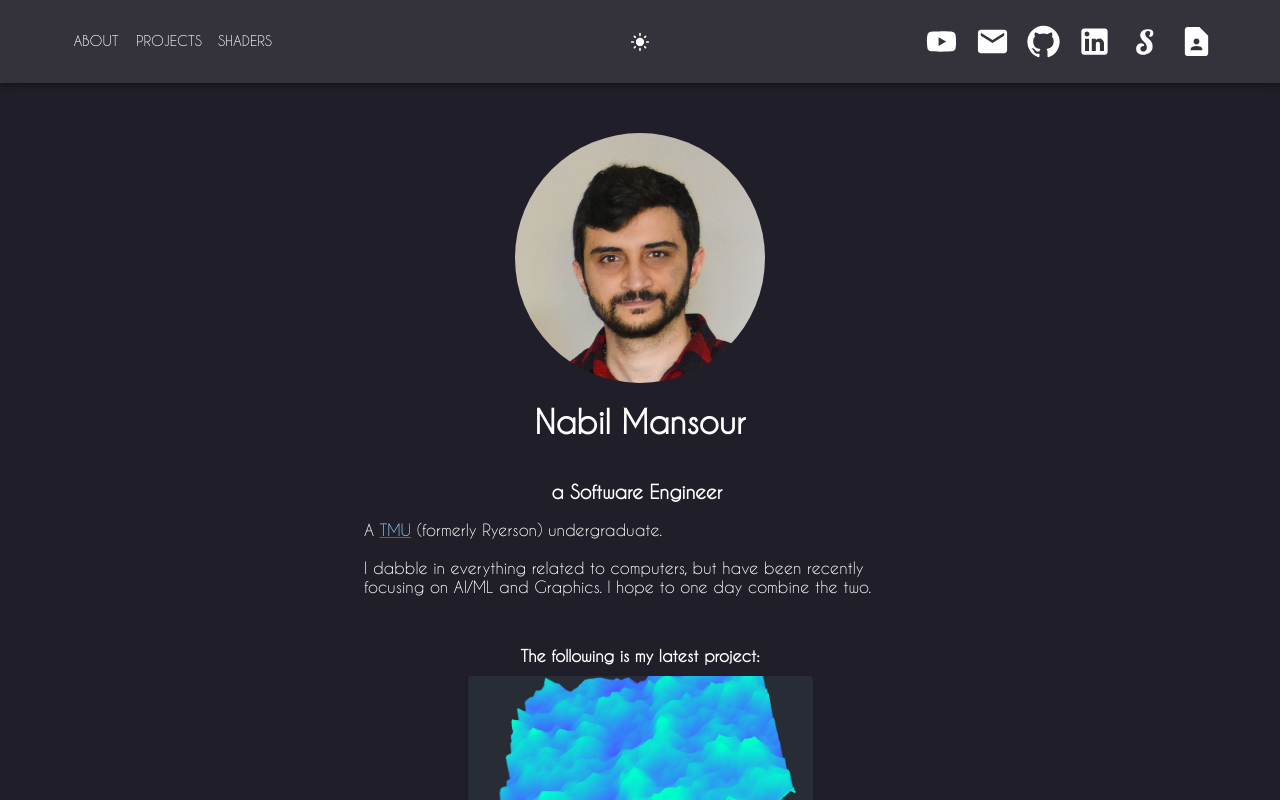
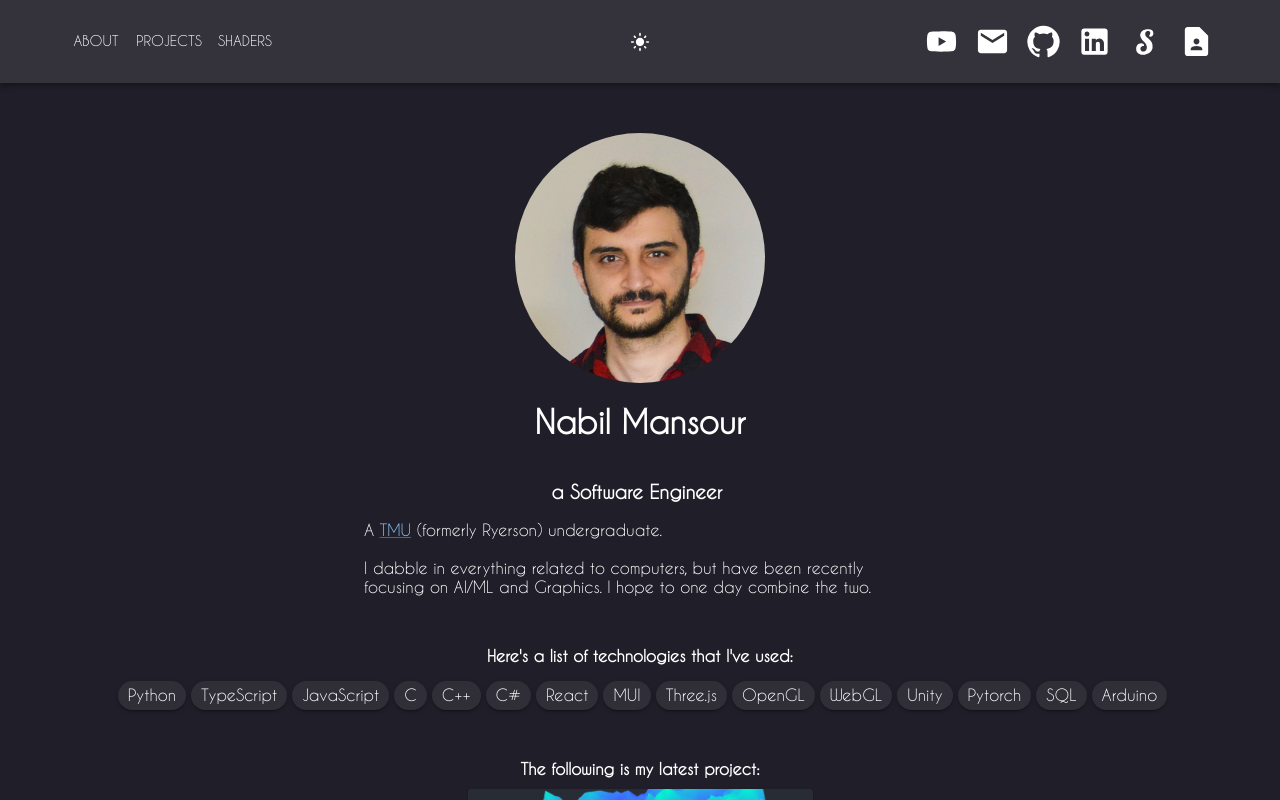
Before and after one commit to NabilNYMansour/Personal-website, a React (Create React App) app: page / in a window 1280 px wide. Shown: the top 800 px of the page. Built offline with nearby package versions, Linux system fonts and the light colour scheme.

Commit message:
added tech list and old arduino projects

```diff
--- a/public/projects.json
+++ b/public/projects.json
@@ -4,52 +4,112 @@
     "desc": "A web app made with React and R3F to showcase 3D Perlin noise generation.",
     "gitLink": "https://github.com/NabilNYMansour/Perlin-Viewer",
     "link": "https://nabilmansour.com/PerlinViewer/",
-    "imgLink": "perlinViewer.png"
+    "imgLink": "perlinViewer.png",
+    "techList": [
+      "TypeScript",
+      "React",
+      "Three.js",
+      "MUI"
+    ]
   },
   {
     "name": "Unity FractiX",
     "desc": "An open-source Cone marching/Ray marching rendering engine written as an post-effect to the Unity rendering pipeline.",
     "gitLink": "https://github.com/NabilNYMansour/Unity-FractiX",
-    "imgLink": "FractiX.png"
+    "imgLink": "FractiX.png",
+    "techList": [
+      "C#",
+      "HLSL",
+      "Unity"
+    ]
   },
   {
     "name": "Fractal Glide",
     "desc": "A fractal game where the player glides through mesmerizing fractal landscapes. Available on Steam.",
     "link": "https://nabilmansour.com/FractalGlide/",
-    "youtubeLink" : "https://www.youtube.com/watch?v=Ng7I_fqYkqo",
+    "youtubeLink": "https://www.youtube.com/watch?v=Ng7I_fqYkqo",
     "imgLink": "fractalglide.jpg",
-    "steamLink" : "https://store.steampowered.com/app/2565200/Fractal_Glide/"
+    "steamLink": "https://store.steampowered.com/app/2565200/Fractal_Glide/",
+    "techList": [
+      "C#",
+      "HLSL",
+      "Unity"
+    ]
   },
   {
     "name": "Fractal Explorer",
     "desc": "A VR experience where the player explores an endless fractal world made with the ray marching algorithm.",
     "link": "https://nabilmansour.com/FractalExplorer/",
     "gitLink": "https://github.com/NabilNYMansour/Fractal-Explorer",
-    "youtubeLink" : "https://www.youtube.com/watch?v=-RkAV7bAaSk",
-    "imgLink": "fractalexplorer.png"
+    "youtubeLink": "https://www.youtube.com/watch?v=-RkAV7bAaSk",
+    "imgLink": "fractalexplorer.png",
+    "techList": [
+      "C#",
+      "HLSL",
+      "Unity"
+    ]
   },
   {
     "name": "Neuro Gambit",
     "desc": "An artificial neural network made and trained using pytorch to play chess.",
     "gitLink": "https://github.com/NabilNYMansour/Neuro-Gambit",
-    "imgLink": "board.png"
+    "imgLink": "board.png",
+    "techList": [
+      "Python",
+      "Pytorch",
+      "Jupyter Notebook"
+    ]
   },
   {
     "name": "Slime Simulation",
     "desc": "An implementation of slime mold cellular automata. Written in Python using the modernGL library and compute shaders written in GLSL.",
     "gitLink": "https://github.com/NabilNYMansour/Slime-Simulation",
-    "imgLink": "slime.png"
+    "imgLink": "slime.png",
+    "techList": [
+      "Python",
+      "GLSL",
+      "ModernGL",
+      "ImGUI"
+    ]
   },
   {
     "name": "PyLisp",
     "desc": "A Lisp interpreter written in Python loosely following John McCarthy's Recursive Functions of Symbolic Expressions and Their Computation by Machine and Common Lisp implementation.",
     "gitLink": "https://github.com/NabilNYMansour/PyLisp",
-    "imgLink": "pylisp.png"
+    "imgLink": "pylisp.png",
+    "techList": [
+      "Python",
+      "Common Lisp"
+    ]
+  },
+  {
+    "name": "Self Parallel Parking Arduino Car",
+    "desc": "An Arduino car that parallel parks on its own.",
+    "gitLink": "https://github.com/NabilNYMansour/CPS607-Self-Parallel-Parking",
+    "imgLink": "parallelPark.png",
+    "techList": [
+      "C++",
+      "Arduino"
+    ]
+  },
+  {
+    "name": "Wireless Arduino RC Car",
+    "desc": "A wireless Arduino RC car made out of cardboard and controlled using radio antennas.",
+    "gitLink": "https://github.com/NabilNYMansour/Wireless-RC-Car",
+    "imgLink": "rcCar.png",
+    "techList": [
+      "C++",
+      "Arduino"
+    ]
   },
   {
     "name": "Voxel Terrain",
     "desc": "A unity demo that showcases a randomly generated voxel terrain based on Minecraft. Made with unity game engine.",
     "gitLink": "https://github.com/NabilNYMansour/Voxel-Terrain",
-    "imgLink": "voxel.png"
+    "imgLink": "voxel.png",
+    "techList": [
+      "C#",
+      "Unity"
+    ]
   }
 ]
--- a/src/components/project.tsx
+++ b/src/components/project.tsx
@@ -1,14 +1,14 @@
-import * as React from "react";
 import Card from "@mui/material/Card";
 import CardContent from "@mui/material/CardContent";
 import CardMedia from "@mui/material/CardMedia";
 import Typography from "@mui/material/Typography";
-import { Button, CardActionArea, CardActions, IconButton, Paper, Stack } from "@mui/material";
+import { CardActionArea, CardActions, IconButton } from "@mui/material";
 import { iProject } from "../interfaces/iProject";
 import LaunchIcon from "@mui/icons-material/Launch";
 import GitHubIcon from "@mui/icons-material/GitHub";
 import YouTubeIcon from "@mui/icons-material/YouTube";
 import SteamIcon from "../icons/steamIcon";
+import TechList from "./techList";
 
 export default function Project(project: iProject) {
   return (
@@ -36,6 +36,8 @@ export default function Project(project: iProject) {
           </Typography>
         </CardContent>
       </CardActionArea>
+      {project.techList ? <TechList techList={project.techList} variant="outlined"/> : null}
+
       <CardActions>
         {project.link ? (
           <IconButton
--- /dev/null
+++ b/src/components/techList.tsx
@@ -0,0 +1,17 @@
+import { Paper, Stack } from "@mui/material";
+
+export default function TechList({ techList, variant }: { techList: string[], variant: "elevation" | "outlined" }) {
+    return (
+        <Stack direction='row' flexWrap="wrap">
+            {techList.map((techString, i) =>
+                <Paper key={i}
+                    variant={variant}
+                    elevation={variant === "outlined" ? 0 : 2}
+                    sx={{
+                        padding: '10px', paddingTop: '5px', paddingBottom: '5px',
+                        marginTop: '5px', marginLeft: '5px', borderRadius: '100px'
+                    }}>{techString}</Paper>
+            )}
+        </Stack>
+    );
+}
--- a/src/interfaces/iProject.tsx
+++ b/src/interfaces/iProject.tsx
@@ -6,4 +6,5 @@ export interface iProject {
     imgLink: string;
     youtubeLink: string;
     steamLink: string;
+    techList: string[];
   }
--- a/src/pages/about.tsx
+++ b/src/pages/about.tsx
@@ -2,6 +2,7 @@ import { useEffect, useState } from "react";
 import Project from "../components/project";
 import { iProject } from "../interfaces/iProject";
 import { Container, Link } from "@mui/material";
+import TechList from "../components/techList";
 
 export const About = () => {
   const [showCursor, setShowCursor] = useState<boolean>(true);
@@ -123,6 +124,13 @@ export const About = () => {
         </div>
       </Container>
       <b style={{ padding: "50px 0px 10px 0px" }}>
+        Here's a list of technologies that I've used:
+      </b>
+      <TechList key="techList" variant="elevation"
+        techList={
+          ["Python", "TypeScript", "JavaScript", "C", "C++", "C#", "React", "MUI",
+            "Three.js", "OpenGL", "WebGL", "Unity", "Pytorch", "SQL", "Arduino"]} />
+      <b style={{ padding: "50px 0px 10px 0px" }}>
         The following is my latest project:
       </b>
       {project !== null ? (
--- a/src/pages/shaders.tsx
+++ b/src/pages/shaders.tsx
@@ -11,7 +11,7 @@ export const Shaders = () => {
   const [iFramesLoaded, setIFramesLoaded] = useState<number>(0);
 
   const handleIfrmeLoaded = async () => {
-    setIFramesLoaded(prevState => prevState+1);
+    setIFramesLoaded(prevState => prevState + 1);
   };
 
   const getShaders = async () => {
@@ -27,18 +27,18 @@ export const Shaders = () => {
   }, []);
 
   return (
-    <Grid container justifyContent="center">
+    <Grid container key={"main container"} justifyContent="center">
       {iFramesLoaded < shaders.length && (
         <div key={"loading"} style={{ position: "absolute" }}>
           <CircularProgress />
         </div>
       )}
       {shaders.map((shader, i) => (
-        <div>
+        <div key={i}>
           <Grid key={i} item>
             <iframe
+              key={i}
               title={shader.name}
-              key={i}
               width={isMd ? "400" : "350"}
               height={isMd ? "250" : "300"}
               src={shader.codeLink}
```
Also changed, not shown: public/parallelPark.png (added), public/rcCar.png (added).
